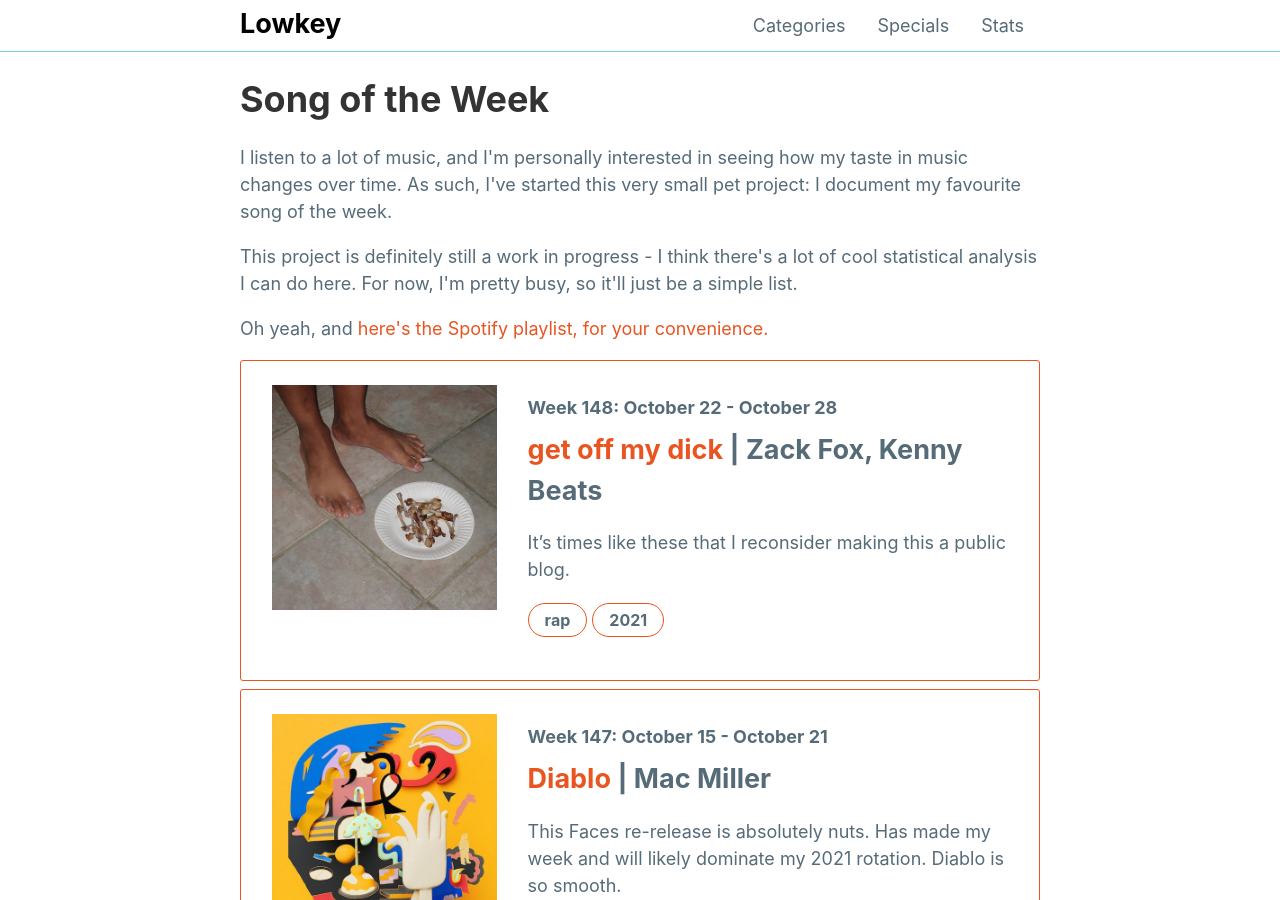
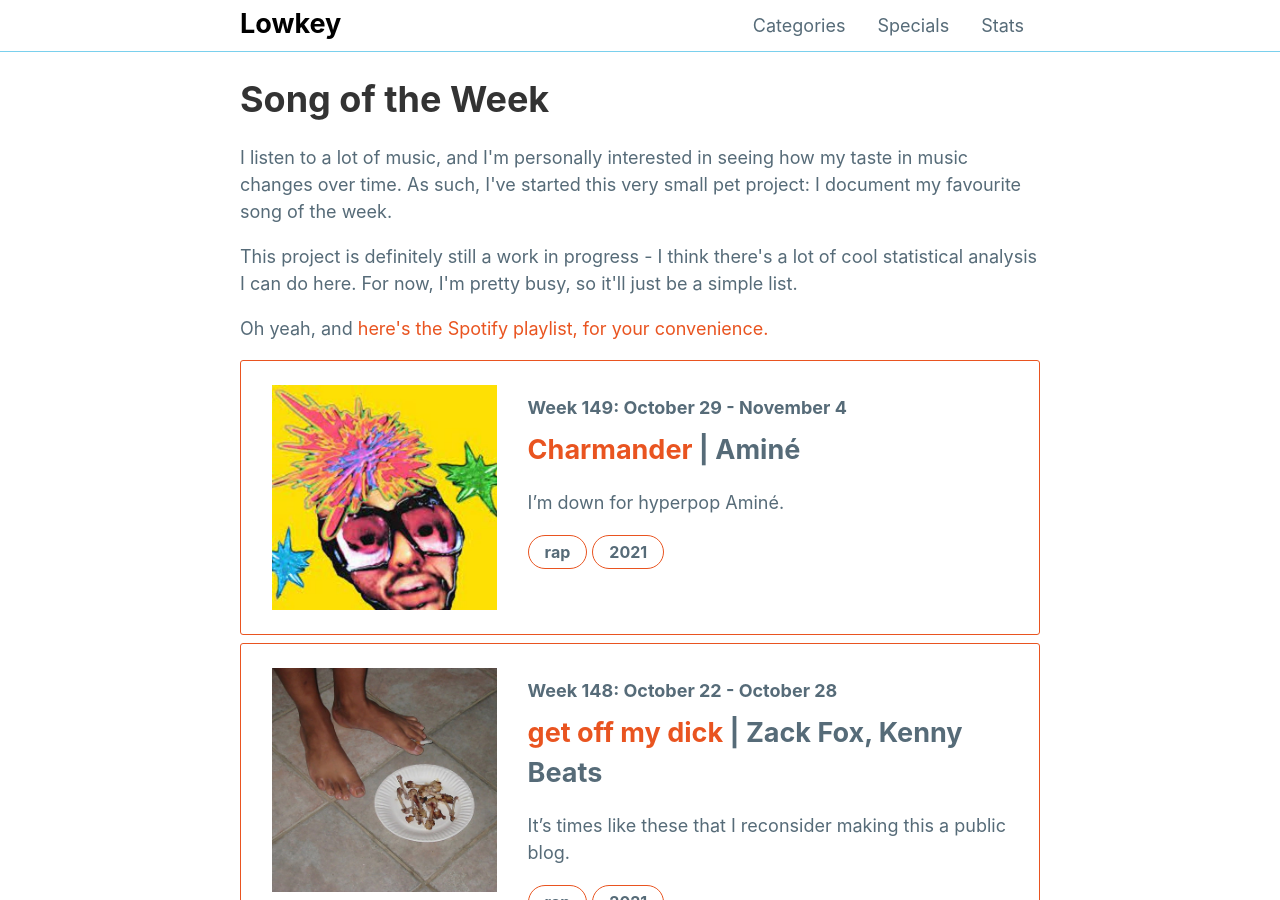
Before and after one commit to mattxwang/lowkey, a Jekyll site: the page built from stats/song-of-the-week.html, in a window 1280 px wide and 900 px high. Built offline with Jekyll 4.4.1, drawn with Linux system fonts in a browser that asks for light colours; comment, search, counter and statistics services are not loaded.

Commit message:
charmander

```diff
--- a/_data/sotw.yml
+++ b/_data/sotw.yml
@@ -1478,3 +1478,13 @@ week148:
   year: 2021
   blurb: >
     It's times like these that I reconsider making this a public blog.
+week149:
+  week: "Week 149: October 29 - November 4"
+  title: "Charmander"
+  artist: "Aminé"
+  album: "TWOPOINTFIVE"
+  album_art: "twopointfive.jpeg"
+  genre: "rap"
+  year: 2021
+  blurb: >
+    I'm down for hyperpop Aminé.
```
Also changed, not shown: img/albums/twopointfive.jpeg (added).
